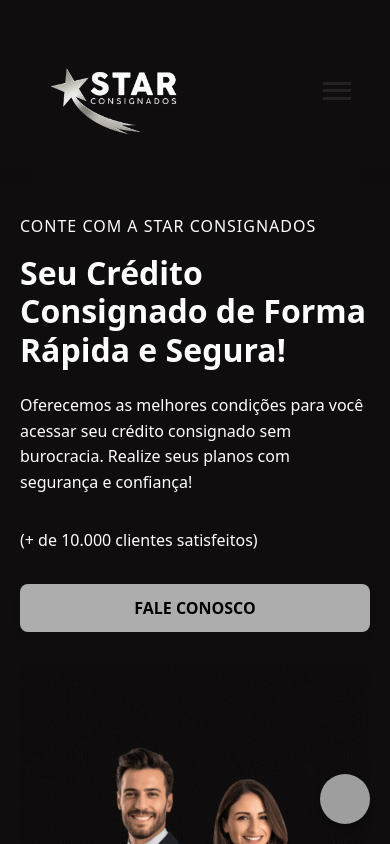
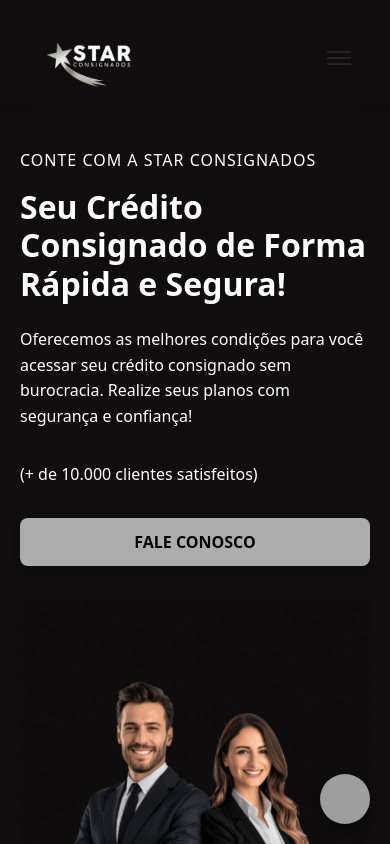
Before and after one commit to EduardoDosSantosFerreira/star_consignado, a Vue app: page / in a window 390 px wide. Shown: the top 844 px of the page. Built offline with nearby package versions, Linux system fonts and the light colour scheme; grey boxes are pictures that could not be loaded.

Commit message:
update_v9.2

```diff
--- a/src/components/Global/TheHeader.vue
+++ b/src/components/Global/TheHeader.vue
@@ -35,52 +35,44 @@ export default {
   name: 'Header',
   data() {
     return {
-      isMobile: false, // Controla se está em modo mobile
-      isMenuOpen: false, // Controla se o menu mobile está aberto
+      isMobile: false,
+      isMenuOpen: false,
     };
   },
   methods: {
-    // Verifica o tamanho da tela e atualiza o estado de isMobile
     checkScreenSize() {
-      this.isMobile = window.innerWidth <= 768; // Define 768px como breakpoint para mobile
+      this.isMobile = window.innerWidth <= 768;
     },
-    // Alterna a visibilidade do menu mobile
     toggleMenu() {
       this.isMenuOpen = !this.isMenuOpen;
     },
-    // Redireciona para a página inicial
     goHome() {
       window.location.href = '/';
     },
-    // Faz o scroll suave para o componente Services
     scrollToServices() {
       const servicesSection = document.querySelector('.py-10.bg-gray-50');
       if (servicesSection) {
         servicesSection.scrollIntoView({ behavior: 'smooth' });
       }
       if (this.isMobile) {
-        this.toggleMenu(); // Fecha o menu mobile após clicar
+        this.toggleMenu();
       }
     },
-    // Faz o scroll suave para o componente Faq
     scrollToFaq() {
-      const faqSection = document.querySelector('#faq-section'); // Alterado para usar o ID
+      const faqSection = document.querySelector('#faq-section');
       if (faqSection) {
         faqSection.scrollIntoView({ behavior: 'smooth' });
       }
       if (this.isMobile) {
-        this.toggleMenu(); // Fecha o menu mobile após clicar
+        this.toggleMenu();
       }
     },
   },
   mounted() {
-    // Verifica o tamanho da tela ao carregar o componente
     this.checkScreenSize();
-    // Adiciona um listener para verificar o tamanho da tela ao redimensionar a janela
     window.addEventListener('resize', this.checkScreenSize);
   },
   beforeDestroy() {
-    // Remove o listener ao destruir o componente para evitar memory leaks
     window.removeEventListener('resize', this.checkScreenSize);
   },
 };
@@ -92,14 +84,13 @@ export default {
   display: flex;
   justify-content: space-between;
   align-items: center;
-  padding: 1rem 10vw;
+  padding: 0.5rem 10vw; /* Reduzido de 1rem para 0.5rem */
   background-color: #0f0d0e;
 }
 
 /* Estilo do logo */
 .logo img {
-  height: 150px;
-  /* Reduzi um pouco aqui também para harmonia */
+  height: 100px; /* Reduzido de 150px para 100px */
 }
 
 /* Estilo dos botões (desktop e mobile) */
@@ -107,10 +98,9 @@ export default {
   font-weight: 500;
   border: none;
   color: rgb(255, 255, 255);
-  margin: 0 1rem;
+  margin: 0 0.75rem; /* Reduzido de 1rem para 0.75rem */
   cursor: pointer;
-  font-size: 1.25rem;
-  /* Reduzido de 1.50rem */
+  font-size: 1rem; /* Reduzido de 1.25rem para 1rem */
 }
 
 .nav-button:hover {
@@ -122,14 +112,14 @@ export default {
   display: flex;
   flex-direction: column;
   justify-content: space-around;
-  width: 28px;
-  height: 22px;
+  width: 24px; /* Reduzido de 28px para 24px */
+  height: 18px; /* Reduzido de 22px para 18px */
   cursor: pointer;
 }
 
 .hamburger-line {
   width: 100%;
-  height: 3px;
+  height: 2px; /* Reduzido de 3px para 2px */
   background-color: rgb(35, 35, 35);
 }
 
@@ -138,7 +128,7 @@ export default {
   display: flex;
   flex-direction: column;
   position: absolute;
-  top: 60px;
+  top: 50px; /* Reduzido de 60px para 50px */
   right: 1rem;
   background-color: #000000;
   padding: 0 1rem;
@@ -150,9 +140,8 @@ export default {
 }
 
 .nav-mobile button {
-  margin: 0.5rem 0;
-  font-size: 1.1rem;
-  /* Reduzido também para o mobile */
+  margin: 0.4rem 0; /* Reduzido de 0.5rem para 0.4rem */
+  font-size: 1rem; /* Reduzido de 1.1rem para 1rem */
 }
 
 /* Responsividade */
@@ -163,7 +152,6 @@ export default {
 }
 
 @media (min-width: 769px) {
-
   .hamburger,
   .nav-mobile {
     display: none;
```
